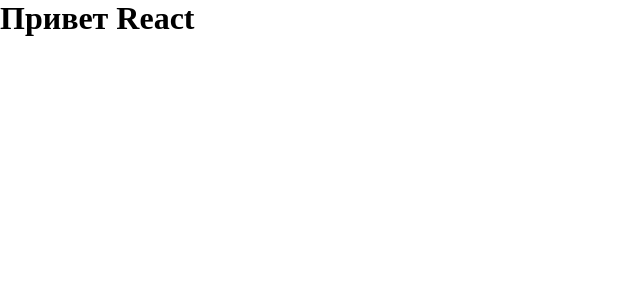
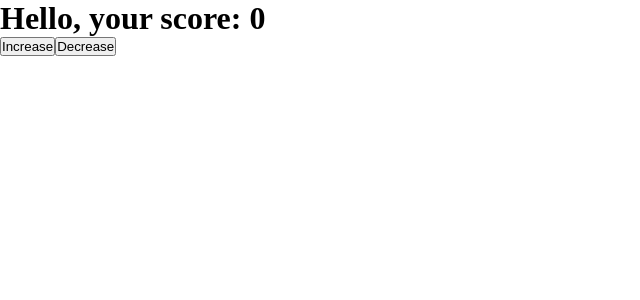
Before and after one commit to VladimirShadrov/React-projects, a React (Vite) app in the folder Pomodoro/: page / in a window 1280 px wide. Shown: the top 300 px of the page, without its empty margins (0-640 px from the left). Built offline with nearby package versions, Linux system fonts and the light colour scheme; no server answers; the database is empty.

Commit message:
Хук setState

```diff
--- a/Pomodoro/src/App.tsx
+++ b/Pomodoro/src/App.tsx
@@ -1,26 +1,27 @@
+import { useState } from 'react';
+
 export default function App() {
-  // const myObj = {
-  //   description: 'Моя вторая задача',
-  //   status: 'Новая',
-  //   task_title: 'Задача 2',
-  // };
-  async function fetchData() {
-    const response = await fetch('https://aacceayuhyrqxhtdbfli.supabase.co/rest/v1/pomodoro', {
-      headers: {
-        apikey:
-          'eyJhbGciOiJIUzI1NiIsInR5cCI6IkpXVCJ9.eyJpc3MiOiJzdXBhYmFzZSIsInJlZiI6ImFhY2NlYXl1aHlycXhodGRiZmxpIiwicm9sZSI6ImFub24iLCJpYXQiOjE3MTM5NjcyMDksImV4cCI6MjAyOTU0MzIwOX0._xv368W0XrDkw1fmZtioW2PredTIDBcD_UC7PanJv_c',
-        'Content-Type': 'application/json',
-      },
-      method: 'GET',
-    });
-    const data = await response.json();
+  const [score, setScore] = useState(0);
+  function increase() {
+    if (score >= 5) {
+      return;
+    }
 
-    console.log('Data: ', data);
+    setScore(score + 1);
   }
 
-  fetchData();
-  console.log('Монтируюсь');
+  function decrease() {
+    if (score <= 0) {
+      return;
+    }
 
-  fetchData();
-  return <h1>Привет React</h1>;
+    setScore(score - 1);
+  }
+  return (
+    <div>
+      <h1>Hello, your score: {score} </h1>
+      <button onClick={increase}>Increase</button>
+      <button onClick={decrease}>Decrease</button>
+    </div>
+  );
 }
```
Also changed, not shown: Pomodoro/src/main.tsx (+6 -6 lines).
